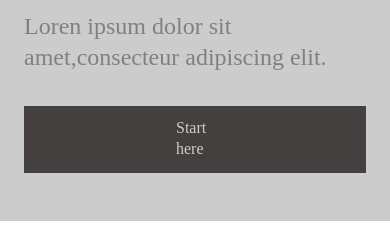
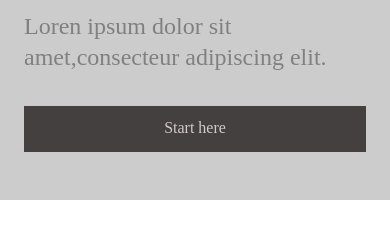
Before and after one commit to azizulbappy0096/Colmar-Academy, a plain HTML site: page index.html in a window 390 px wide. Shown: the part 574-804 px from the top of the page. Drawn offline with Linux system fonts and the light colour scheme.

Commit message:
bug fix 2

```diff
--- a/resources/index.css
+++ b/resources/index.css
@@ -243,7 +243,7 @@ footer p{
     }
 
     .button {
-        padding: 0.8rem 9.5rem;
+       /* padding: 0.8rem 9.5rem; */
         margin: 1rem 0;
         /* text-align: center; */
         display: flex;
```
